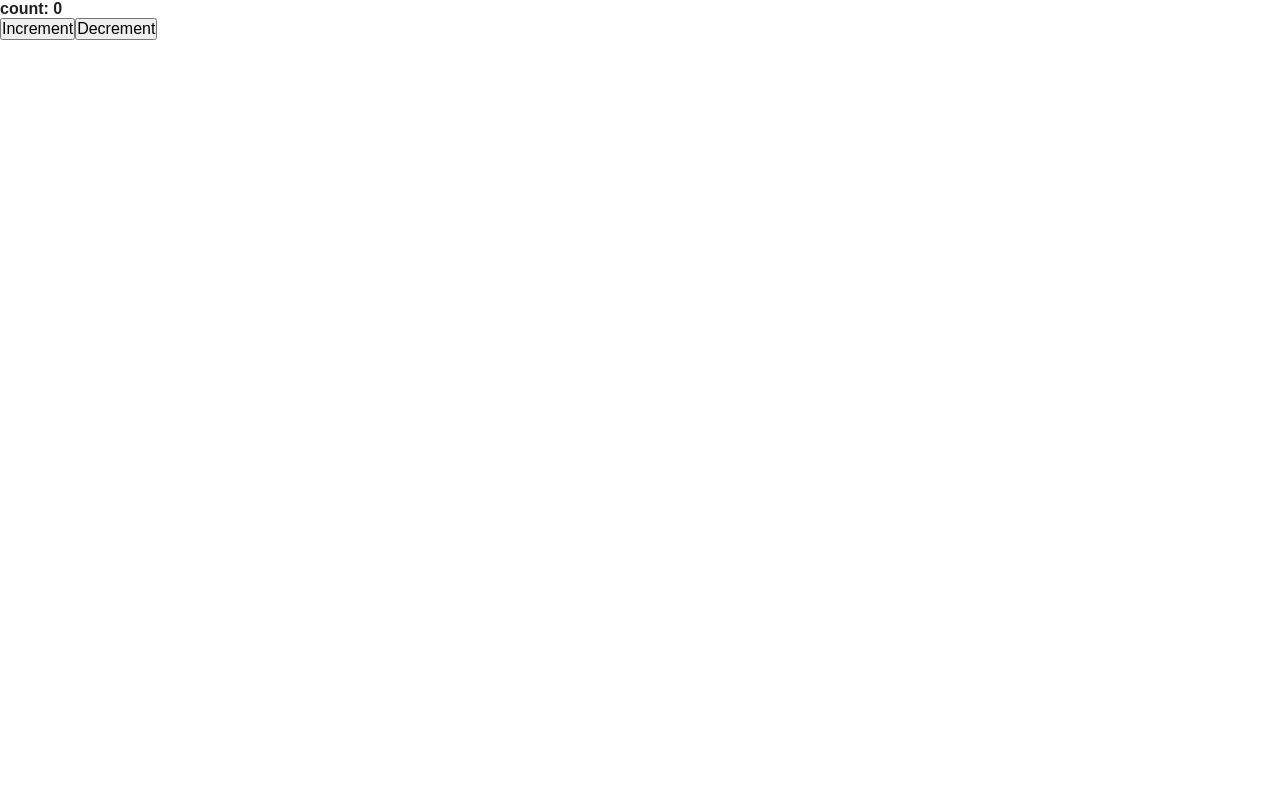
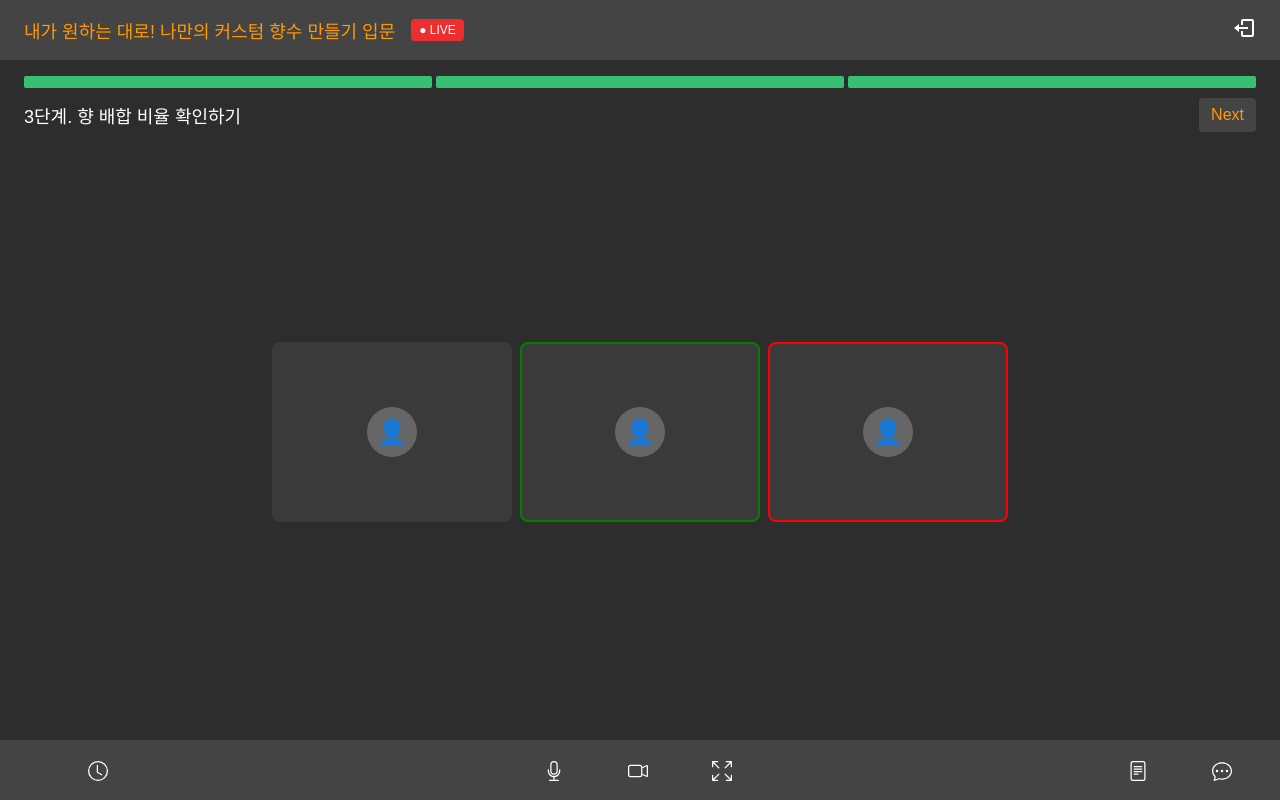
Before and after one commit to wavekt98/DITTO, a React (Vite) app in the folder front/: page /meeting in a window 1280 px wide. Built offline with nearby package versions, Linux system fonts and the light colour scheme; a web font is replaced by a local one.

Commit message:
:sparkles: [Feat] #S11P12A106-106 #in-progress 화상회의 강사 컴포넌트 개발 진행 중

```diff
--- /dev/null
+++ b/front/src/pages/Meeting/MeetingPage.jsx
@@ -0,0 +1,406 @@
+import { useState } from 'react';
+import styled from 'styled-components';
+import { BsClock, BsMic, BsCameraVideo, BsArrowsFullscreen, BsFileText, BsChatDots } from 'react-icons/bs';
+import { BiLogOut } from 'react-icons/bi';
+import { IoClose } from 'react-icons/io5';
+
+// Container for the entire page
+const PageContainer = styled.div`
+  display: flex;
+  flex-direction: column;
+  align-items: center;
+  background-color: #2d2d2d;
+  color: #fff;
+  min-width: 1024px;
+  min-height: 100vh;
+  position: relative;
+`;
+
+// Header section
+const Header = styled.div`
+  display: flex;
+  justify-content: space-between;
+  align-items: center;
+  width: 100%;
+  height: 60px;
+  background-color: #444;
+  padding: 24px;
+  position: sticky;
+  top: 0;
+  z-index: 1;
+`;
+
+const TitleWrapper = styled.div`
+  display: flex;
+  justify-content: flex-start;
+  align-items: center;
+  color: var(--SECONDARY);
+  font-size: 18px;
+`;
+
+const LiveIndicator = styled.p`
+  background-color: var(--RED);
+  color: var(--LIGHT);
+  padding: 4px 8px;
+  margin-left: 16px;
+  border-radius: 4px;
+  font-size: 12px;
+`;
+
+const IconWrapper = styled.div`
+`;
+
+const CustomOutIcon = styled(BiLogOut)`
+  font-size: 24px;
+  font-weight: 600;
+  color: var(--LIGHT);
+  cursor: pointer;
+`;
+
+const CustomClockIcon = styled(BsClock)`
+  font-size: 20px;
+  font-weight: 600;
+  color: var(--LIGHT);
+  cursor: pointer;
+`;
+
+const CustomMicIcon = styled(BsMic)`
+  font-size: 20px;
+  font-weight: 600;
+  color: var(--LIGHT);
+  cursor: pointer;
+`;
+
+const CustomVideoIcon = styled(BsCameraVideo)`
+  font-size: 20px;
+  font-weight: 600;
+  color: var(--LIGHT);
+  cursor: pointer;
+`;
+
+const CustomScreenIcon = styled(BsArrowsFullscreen)`
+  font-size: 20px;
+  font-weight: 600;
+  color: var(--LIGHT);
+  cursor: pointer;
+`;
+
+const CustomFiletextIcon = styled(BsFileText)`
+  font-size: 20px;
+  font-weight: 600;
+  color: var(--LIGHT);
+  cursor: pointer;
+`
+
+const CustomChatIcon = styled(BsChatDots)`
+  font-size: 20px;
+  font-weight: 600;
+  color: var(--LIGHT);
+  cursor: pointer;
+`
+
+// Progress bar container
+const ProgressBarContainer = styled.div`
+  display: flex;
+  flex-direction: column;
+  justify-content: flex-start;
+  align-items: center;
+
+  width: 100%;
+  height: 80px;
+  padding: 16px 24px;
+`;
+
+const Progress = styled.div`
+  width: 100%;
+  display: flex;
+  align-items: center;
+`;
+
+const ProgressDescription = styled.div`
+  width: 100%;
+  display: flex;
+  justify-content: space-between;
+  align-items: center;
+  margin-top: 10px;
+`;
+
+const StageName = styled.div`
+  color: var(--LIGHT);
+  font-size: 18px;
+`;
+
+const Bar = styled.div`
+  display: flex;
+  align-items: center;
+  justify-content: space-between;
+  gap: 4px;
+  width: 100%;
+`;
+
+const Box = styled.div`
+  flex: 1;
+  height: 12px;
+  background-color: ${(props) => (props.filled ? "var(--GREEN)" : "var(--LIGHT)")};
+  border-radius: 2px;
+`;
+
+const NextButton = styled.button`
+  background-color: #444;
+  color: var(--SECONDARY);
+  border: none;
+  padding: 8px 12px;
+  border-radius: 4px;
+  font-size: 16px;
+  cursor: pointer;
+
+  &:hover {
+    background-color: #666;
+  }
+`;
+
+// Main content area
+const MainContent = styled.div`
+  flex: 1;
+  display: flex;
+  justify-content: center;
+  align-items: center;
+  width: 100%;
+  margin-bottom: 16px;
+`;
+
+// Participant grid
+const ParticipantGrid = styled.div`
+  display: flex;
+  flex-wrap: wrap;
+  justify-content: center;
+  align-items: center;
+  gap: 8px;
+  width: 80%;
+`;
+
+// Individual participant tile
+const ParticipantTile = styled.div`
+  background-color: #3a3a3a;
+  border-radius: 8px;
+  display: flex;
+  align-items: center;
+  justify-content: center;
+  width: 240px;
+  aspect-ratio: 4/3;
+  position: relative;
+
+  &.active {
+    border: 2px solid green;
+  }
+
+  &.highlighted {
+    border: 2px solid red;
+  }
+`;
+
+const UserIcon = styled.div`
+  width: 50px;
+  height: 50px;
+  background-color: #666;
+  border-radius: 50%;
+  display: flex;
+  align-items: center;
+  justify-content: center;
+  font-size: 1.5em;
+`;
+
+// Footer section with buttons
+const Footer = styled.div`
+  position: sticky;
+  display: flex;
+  justify-content: space-between;
+  align-items: center;
+  background-color: #444;
+  width: 100%;
+  height: 60px;
+  padding: 12px 48px;
+  z-index: 1;
+`;
+
+const FooterButtons = styled.div`
+  display: flex;
+  justify-content: center;
+  align-items: center;
+  gap: 64px;
+  min-width: 100px;
+`;
+
+const FooterButton = styled.button`
+  background: none;
+  border: none;
+  color: var(--LIGHT);
+  font-size: 32px;
+  cursor: pointer;
+
+  &:hover {
+    color: var(--SECONDARY);
+  }
+`;
+
+// Chat window
+const ChatWindow = styled.div`
+  position: absolute;
+  right: 24px;
+  top: calc(60px + 80px + 16px);
+  width: 360px;
+  height: calc(100% - 60px - 80px - 16px - 60px);
+  background-color: #333;
+  border-left: 2px solid #444;
+  display: ${(props) => (props.visible ? 'flex' : 'none')};
+  flex-direction: column;
+  z-index: 2000;
+`;
+
+const ChatHeader = styled.div`
+  display: flex;
+  justify-content: space-between;
+  align-items: center;
+  padding: 10px;
+  background-color: #444;
+  color: white;
+  border-bottom: 1px solid #555;
+`;
+
+const ChatMessages = styled.div`
+  flex: 1;
+  padding: 8px;
+  overflow-y: auto;
+`;
+
+const ChatInput = styled.div`
+  display: flex;
+  border-top: 1px solid #555;
+  padding: 8px;
+`;
+
+const Input = styled.input`
+  flex: 1;
+  padding: 8px;
+  border: none;
+  border-radius: 5px;
+  margin-right: 8px;
+  outline: none;
+`;
+
+const SendButton = styled.button`
+  background-color: #555;
+  color: white;
+  border: none;
+  padding: 10px;
+  border-radius: 4px;
+  font-size: 16px;
+  cursor: pointer;
+
+  &:hover {
+    background-color: #666;
+  }
+`;
+
+const stages = ["1단계. 향 조합 비율 결정하기", "2단계. 향기 선택하기", "3단계. 향 배합 비율 확인하기"];
+
+const ProgressBar = ({ currentStage, handleNextClick }) => {
+  return (
+    <ProgressBarContainer>
+      <Progress>
+        <Bar>
+          {stages.map((_, index) => (
+            <Box key={index} filled={index <= currentStage} />
+          ))}
+        </Bar>
+      </Progress>
+      <ProgressDescription>
+      <StageName>{stages[currentStage]}</StageName>
+      <NextButton onClick={handleNextClick}>Next</NextButton>
+      </ProgressDescription>
+    </ProgressBarContainer>
+  );
+};
+
+const App = () => {
+  const [currentStage, setCurrentStage] = useState(2); // Set initial stage
+  const [isChatVisible, setChatVisible] = useState(false);
+
+  const handleNextClick = () => {
+    setCurrentStage((prevStage) => (prevStage + 1) % stages.length);
+  };
+
+  const toggleChat = () => {
+    setChatVisible((prevVisible) => !prevVisible);
+  };
+
+  return (
+    <PageContainer>
+      <Header>
+        <TitleWrapper>
+          내가 원하는 대로! 나만의 커스텀 향수 만들기 입문
+          <LiveIndicator>● LIVE</LiveIndicator>
+        </TitleWrapper>
+        <IconWrapper>
+          <CustomOutIcon />
+        </IconWrapper>
+      </Header>
+      <ProgressBar currentStage={currentStage} handleNextClick={handleNextClick} />
+      <MainContent>
+        <ParticipantGrid>
+          <ParticipantTile>
+            <UserIcon>👤</UserIcon>
+          </ParticipantTile>
+          <ParticipantTile className="active">
+            <UserIcon>👤</UserIcon>
+          </ParticipantTile>
+          {/* Add more ParticipantTile components as needed */}
+          <ParticipantTile className="highlighted">
+            <UserIcon>👤</UserIcon>
+          </ParticipantTile>
+        </ParticipantGrid>
+      </MainContent>
+      <Footer>
+        <FooterButtons>
+          <FooterButton>
+            <CustomClockIcon />
+          </FooterButton>
+        </FooterButtons>
+        <FooterButtons>
+          <FooterButton>
+            <CustomMicIcon />
+          </FooterButton>
+          <FooterButton>
+            <CustomVideoIcon />
+          </FooterButton>
+          <FooterButton>
+            <CustomScreenIcon />
+          </FooterButton>
+        </FooterButtons>
+        <FooterButtons>
+          <FooterButton>
+            <CustomFiletextIcon />
+          </FooterButton>
+          <FooterButton onClick={toggleChat}>
+            <CustomChatIcon />
+        </FooterButton>
+        </FooterButtons>
+      </Footer>
+      <ChatWindow visible={isChatVisible}>
+        <ChatHeader>
+          <span>Chat</span>
+          <IoClose onClick={toggleChat} style={{ cursor: 'pointer' }} />
+        </ChatHeader>
+        <ChatMessages>
+          {/* Add chat messages here */}
+        </ChatMessages>
+        <ChatInput>
+          <Input type="text" placeholder="메시지 입력..." />
+          <SendButton>Send</SendButton>
+        </ChatInput>
+      </ChatWindow>
+    </PageContainer>
+  );
+};
+
+export default App;
--- a/front/src/pages/MeetingPage.jsx
+++ /dev/null
@@ -1,26 +0,0 @@
-import { useSelector, useDispatch } from "react-redux";
-
-import { increment, decrement } from "../features/counter/counterSlice";
-
-function MeetingPage() {
-  const count = useSelector((state) => state.counter.value);
-  const dispatch = useDispatch()
-
-  const handleIncrement = () => {
-    dispatch(increment());
-  };
-
-  const handleDecrement = () => {
-    dispatch(decrement());
-  };
-
-  return (
-    <>
-      <h1>count: {count}</h1>
-      <button onClick={handleIncrement}>Increment</button>
-      <button onClick={handleDecrement}>Decrement</button>
-    </>
-  );
-}
-
-export default MeetingPage;
--- a/front/src/routes/route.jsx
+++ b/front/src/routes/route.jsx
@@ -2,7 +2,7 @@ import { Routes, Route } from "react-router-dom";
 
 import HomePage from "../pages/HomePage";
 import ClassListPage from "../pages/Class/ClassListPage";
-import MeetingPage from "../pages/MeetingPage";
+import MeetingPage from "../pages/Meeting/MeetingPage";
 import LoginPage from "../pages/LoginPage";
 import SignupPage from "../pages/SignupPage";
 import BoardListPage from "../pages/Board/BoardListPage";
```
